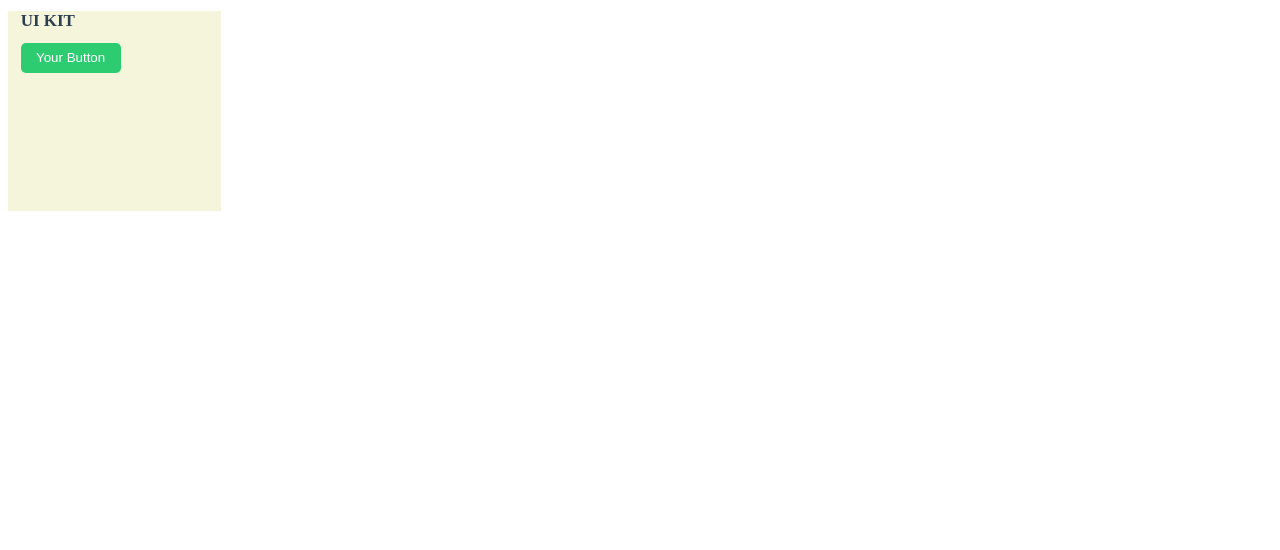
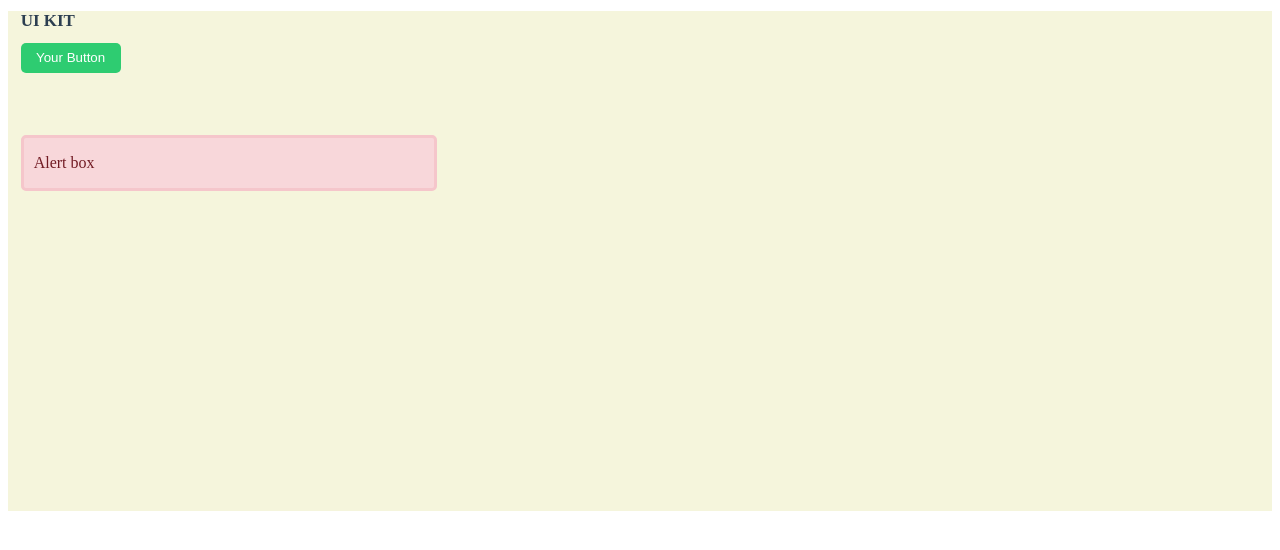
Before and after one commit to hugobetelu1992/uikit, a plain HTML site: page uikit/index.html in a window 1280 px wide. Drawn offline with Linux system fonts and the light colour scheme.

Commit message:
alert component

```diff
--- a/uikit/index.html
+++ b/uikit/index.html
@@ -11,6 +11,8 @@
     <div id="container">
     <h1> UI KIT</h1>
 <button type="submit" class="btn"><a href="https://www.google.fr" class="link">Your Button</a></button>
-    </div>
+<div class="alert"> Alert box</div>
+</div>
+
 </body>
 </html>
--- a/uikit/style.css
+++ b/uikit/style.css
@@ -1,6 +1,6 @@
 #container{
-    width: 200px;
-    height: 200px;
+    width: auto;
+    height: 500px;
     background-color: beige;
     padding-left: 1%;
 }
@@ -26,3 +26,19 @@ h1{
     text-decoration: none;
     color: white;
 }
+
+/* Alert bloc properties */
+.alert{
+    width: 400px;
+    height: 50px;
+    background-color: #f8d7da;
+    border: solid;
+    border-color: #f5c6cb;
+    border-width: 50%;
+    border-radius: 5px;
+    color: #721c24 ;
+    margin-top: 5%;
+    padding-left: 10px;
+    display: flex;
+    align-items: center;
+}
```
